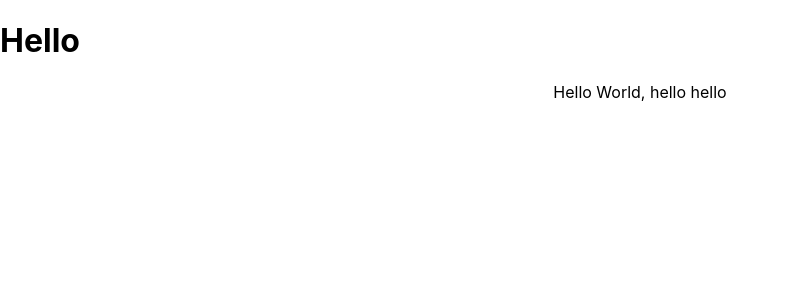
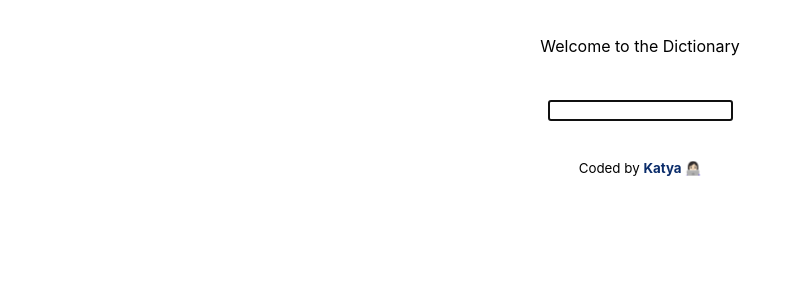
Before and after one commit to kat-s92/react_dictionary, a React (Create React App) app: page / in a window 1280 px wide. Shown: the top 300 px of the page, without its empty margins (0-800 px from the left). Built offline with nearby package versions, Linux system fonts and the light colour scheme.

Commit message:
addedstates for dictionary, results, meanning

```diff
--- a/package.json
+++ b/package.json
@@ -6,6 +6,7 @@
     "@testing-library/jest-dom": "^5.16.5",
     "@testing-library/react": "^13.4.0",
     "@testing-library/user-event": "^13.5.0",
+    "axios": "^1.3.4",
     "react": "^18.2.0",
     "react-dom": "^18.2.0",
     "react-scripts": "5.0.1",
--- a/public/index.html
+++ b/public/index.html
@@ -27,7 +27,6 @@
     <title>Dictionary App 📖</title>
   </head>
   <body>
-    <h1>Hello</h1>
     <noscript>You need to enable JavaScript to run this app.</noscript>
     <div id="root"></div>
     <!--
--- a/src/App.css
+++ b/src/App.css
@@ -1,3 +1,11 @@
 .App {
   text-align: center;
 }
+footer a {
+  text-decoration: none;
+  color: rgb(10, 44, 106);
+  font-weight: bold;
+}
+.App-header {
+  padding-top: 36px;
+}
--- a/src/App.js
+++ b/src/App.js
@@ -1,14 +1,19 @@
 
 import './App.css';
+import Dictionary from './Dictionary';
 
-function App() {
+export default function App() {
   return (
     <div className="App">
+      <div className="container">
       <header className="App-header">
-        Hello World, hello hello
+      Welcome to the Dictionary
       </header>
+      <main>
+<Dictionary />
+      </main>
+      <footer><small>Coded by <a href="https://github.com/kat-s92" target="blank">Katya 👩🏻‍💻</a></small></footer>
+      </div>
     </div>
   );
 }
-
-export default App;
--- /dev/null
+++ b/src/Dictionary.css
@@ -0,0 +1,4 @@
+.Dictionary {
+  padding: 36px;
+  font-size: 24px;
+}
--- /dev/null
+++ b/src/Dictionary.js
@@ -0,0 +1,31 @@
+import React, {useState} from "react";
+import "./Dictionary.css";
+import axios from "axios";
+import Results from "./Results";
+
+export default function Dictionary() {
+let [searchWord, setSearchWord]= useState("");
+let [results, setResults] = useState(null);
+/* searchWord state to capture searched word*/
+/* results state to capture results when search is returned, we need to track it for Results.js component*/
+
+function handleResponse(response) {
+  console.log(response.data[0].meanings[0].definitions[0].definition);
+  setResults(response.data[0])
+}
+  function search(event){
+  event.preventDefault();
+  /* https://dictionaryapi.dev/ */
+  let apiUrl = `https://api.dictionaryapi.dev/api/v2/entries/en/${searchWord}`;
+  axios.get(apiUrl).then(handleResponse)
+}
+function handleSearchWordChange(event) {
+  /*Updates the State searchWord, every time someone searches a new word, we will store this word inside the State*/
+  setSearchWord(event.target.value);
+}
+return(<div className="Dictionary">
+  <form onSubmit={search}>
+  <input type="search" autoFocus={true} onChange={handleSearchWordChange}/></form>
+<Results results={results}/>
+</div>);
+}
--- /dev/null
+++ b/src/Meaning.css
@@ -0,0 +1,9 @@
+.MeaningPar {
+  font-size: 12px;
+  text-align: left;
+  letter-spacing: 0.85px;
+}
+
+.MeaningPartOfSpeech {
+  font-size: 14px;
+}
--- /dev/null
+++ b/src/Meaning.js
@@ -0,0 +1,18 @@
+import "./Meaning";
+import React from "react";
+import "./Meaning.css"
+
+
+export default function Meaning(props){
+  return (
+  <div className="MeaningPar">
+  <h3 className="MeaningPartOfSpeech">
+    {props.meaning.partOfSpeech}
+  </h3>
+<p>
+  {props.meaning.definitions[0].definition}
+  {props.meaning.phonetic}
+</p>
+  </div>
+)
+}
--- /dev/null
+++ b/src/Results.js
@@ -0,0 +1,21 @@
+import "./Results"
+import React from "react";
+import Meaning from "./Meaning"
+
+export default function Results(props) {
+  // console.log(props.results)
+  if (props.results) {
+    return <div className="Results">
+      <h3 className="SearchWord">{props.results.word}
+      </h3> <small>{props.results.phonetic}</small>
+  {props.results.meanings.map(function(meaning, index){
+    return (
+    <div key={index}>
+      <Meaning meaning={meaning} />
+    </div>
+  );
+    // return meaning.definitions[0].definition;
+  })}
+    </div>;
+  } else { return null }
+}
```
Also changed, not shown: 1 other file (tests, documents, lock files or other folders).
